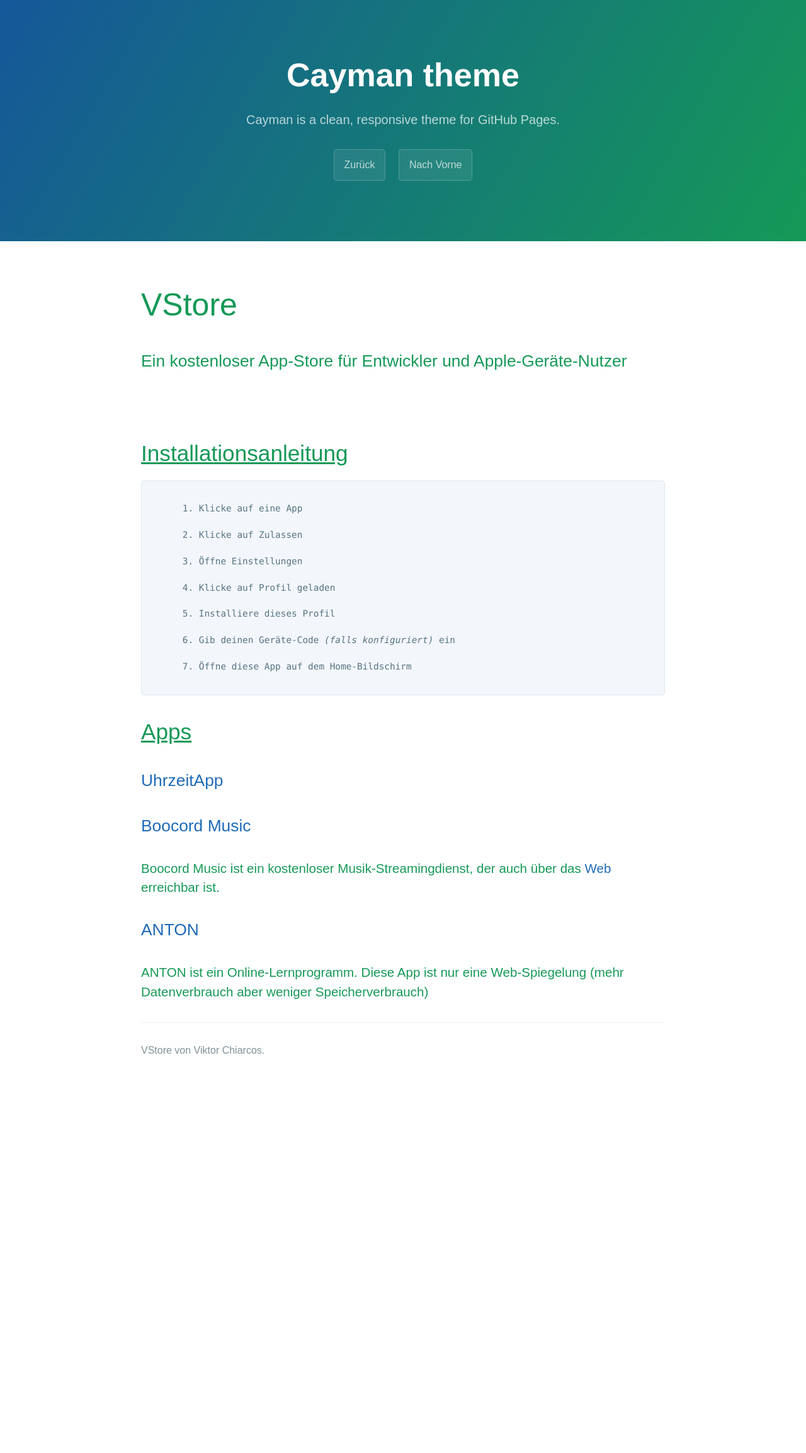
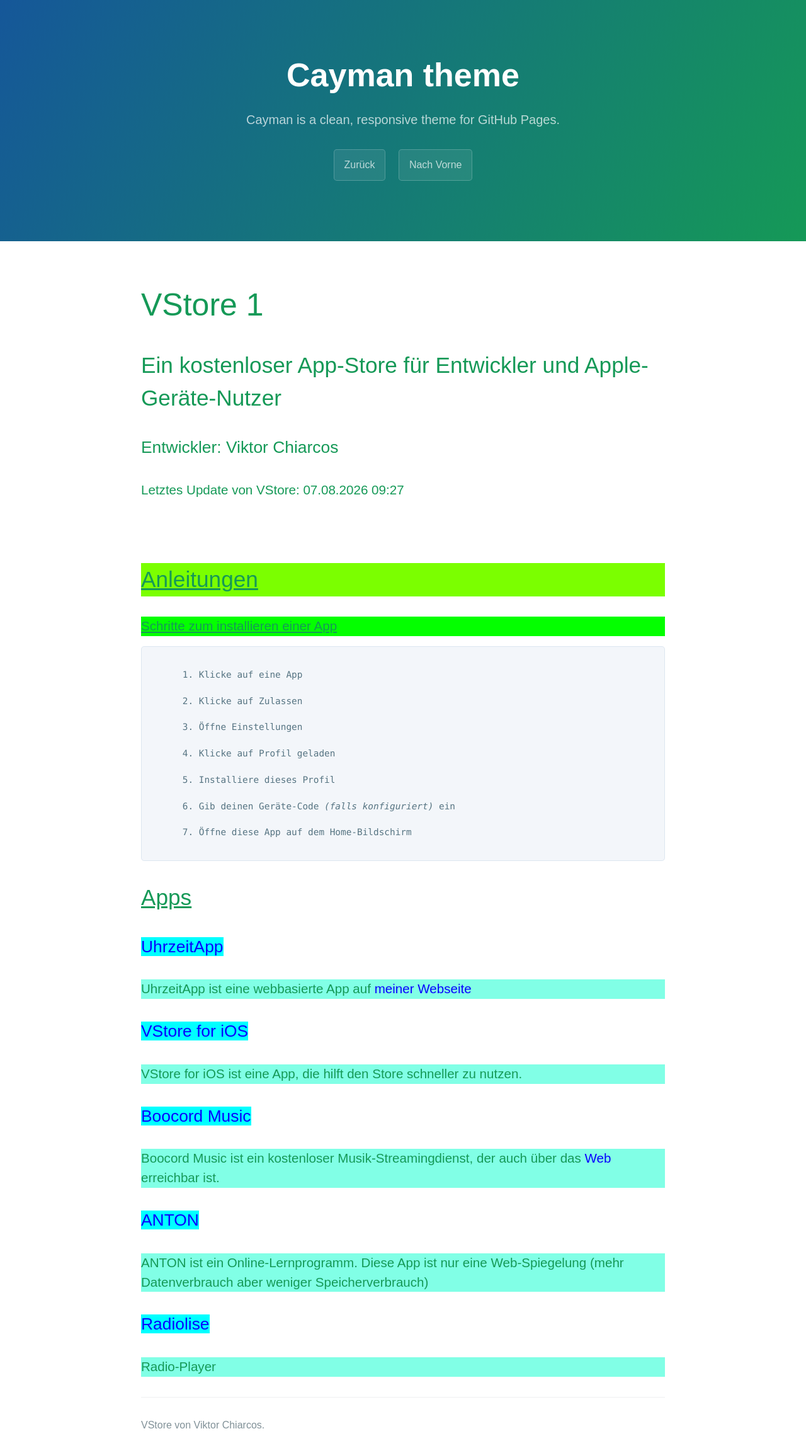
Before and after one commit to die-techniker/vstore, a Jekyll site: the page built from app/index.html, in a window 1280 px wide. Shown: the whole page at 63% size. Built offline with Jekyll 4.4.1, drawn with Linux system fonts in a browser that asks for light colours; before the commit the page ends 1712 px from its top, so only the background shows below that.

Commit message:
update on Linux-Viktor from viktor-chiarcos with git-send

```diff
--- a/app/index.html
+++ b/app/index.html
@@ -5,18 +5,21 @@ layout: default
 <!DOCTYPE html>
 <html>
   <head>
+    <meta charset="utf-8">
     <title>VStore - Ein kostenloser App-Store für Entwickler und Apple-Gerät-Nutzer</title>
-    <!--
     <style>
-      a { color: #0800ff; font-weight: normal }
+      a { color: #0800ff; font-weight: normal; }
+      body { font-family: Noteworthy, cantarell, sans-serif }
     </style>
-    -->
   </head>
-  <body style="font-family: sans-serif">
-    <h1 style="font-size: 50px">VStore</h1>
-    <h2 style="font-weight: normal">Ein kostenloser App-Store für Entwickler und Apple-Geräte-Nutzer</h2>
+  <body>
+    <h1 style="font-size: 50px; ">VStore 1</h1>
+    <h1 style="font-weight: normal">Ein kostenloser App-Store für Entwickler und Apple-Geräte-Nutzer</h2>
+    <h2 style="font-weight: normal">Entwickler: Viktor Chiarcos</h1>
+    <h3 style="font-weight: normal">Letztes Update von VStore: {{ 'now' | date: "%d.%m.%Y %H:%M" }}</h3>
     <br><br>
-    <h1 style="font-weight: normal; text-decoration: underline;">Installationsanleitung</h1>
+    <h1 style="font-weight: normal; text-decoration: underline; background-color: #7bff00">Anleitungen</h1>
+    <h3 style="font-weight: italic; text-decoration: underline; background-color: #04ff00">Schritte zum installieren einer App</h3>
     <pre><code>
       1. Klicke auf eine App<br>
       2. Klicke auf Zulassen<br>
@@ -26,12 +29,19 @@ layout: default
       6. Gib deinen Geräte-Code <i>(falls konfiguriert)</i> ein<br>
       7. Öffne diese App auf dem Home-Bildschirm
     </code></pre>
+
+
     <h1 style="font-weight: normal; text-decoration: underline;">Apps</h1>
-    <h2><a href="/vstore/app/UhrzeitApp.mobileconfig" style="text-decoration: none;">UhrzeitApp</a></h2>
-    <!--<h2><a href="/vstore/VStore.mobileconfig" style="text-decoration: none;">VStore for iOS</a></h2>-->
-    <h2><a href="/vstore/app/Boocord_Music.mobileconfig" style="text-decoration: none;">Boocord Music</a></h2>
-    <h3 style="font-weight: normal">Boocord Music ist ein kostenloser Musik-Streamingdienst, der auch über das <a href="https://music.boocord.com">Web</a> erreichbar ist.</h3>
-    <h2><a href="/vstore/app/ANTON.mobileconfig" style="text-decoration: none;">ANTON</a></h2>
-    <h3 style="font-weight: normal">ANTON ist ein Online-Lernprogramm. Diese App ist nur eine Web-Spiegelung (mehr Datenverbrauch aber weniger Speicherverbrauch)</h3>
+    <h2><a href="/vstore/UhrzeitApp.mobileconfig" style="text-decoration: none; background-color: #00ffff">UhrzeitApp</a></h2>
+    <h3 style="font-weight: normal; background-color: #81ffe6">UhrzeitApp ist eine webbasierte App auf <a href="https://viktor-chiarcos.github.io">meiner Webseite</a></h3>
+    <h2><a href="/vstore/VStore.mobileconfig" style="text-decoration: none; background-color: #00ffff"">VStore for iOS</a></h2>
+    <h3 style="font-weight: normal; background-color: #81ffe6">VStore for iOS ist eine App, die hilft den Store schneller zu nutzen.</h3>
+    <h2><a href="/vstore/Boocord_Music.mobileconfig" style="text-decoration: none; background-color: #00ffff">Boocord Music</a></h2>
+    <h3 style="font-weight: normal; background-color: #81ffe6">Boocord Music ist ein kostenloser Musik-Streamingdienst, der auch über das <a href="https://music.boocord.com">Web</a> erreichbar ist.</h3>
+    <h2><a href="/vstore/ANTON.mobileconfig" style="text-decoration: none;  background-color: #00ffff"" >ANTON</a></h2>
+    <h3 style="font-weight: normal; background-color: #81ffe6">ANTON ist ein Online-Lernprogramm. Diese App ist nur eine Web-Spiegelung (mehr Datenverbrauch aber weniger Speicherverbrauch)</h3>
+    <h2><a href="/vstore/Radiolise.mobileconfig" style="text-decoration: none;  background-color: #00ffff"" >Radiolise</a></h2>
+    <h3 style="font-weight: normal; background-color: #81ffe6">Radio-Player</h3>
+
   </body>
 </html>
```
Also changed, not shown: 1 other file.
